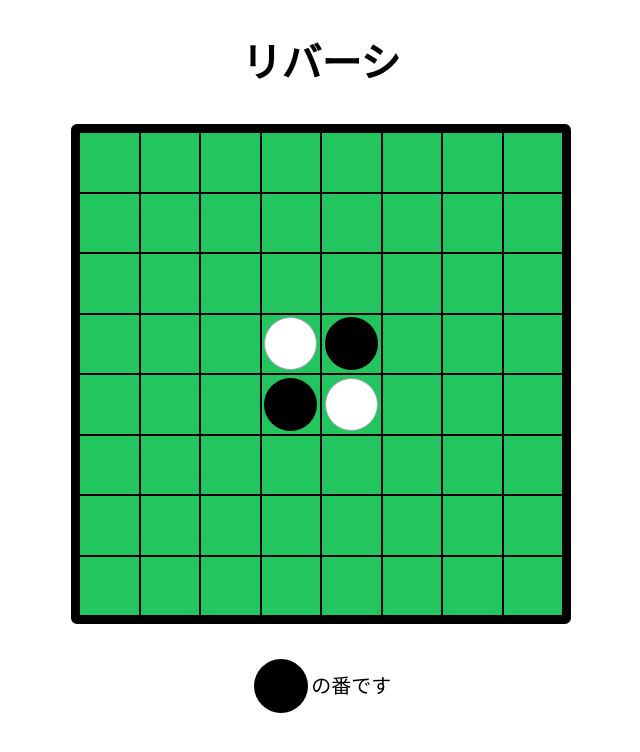
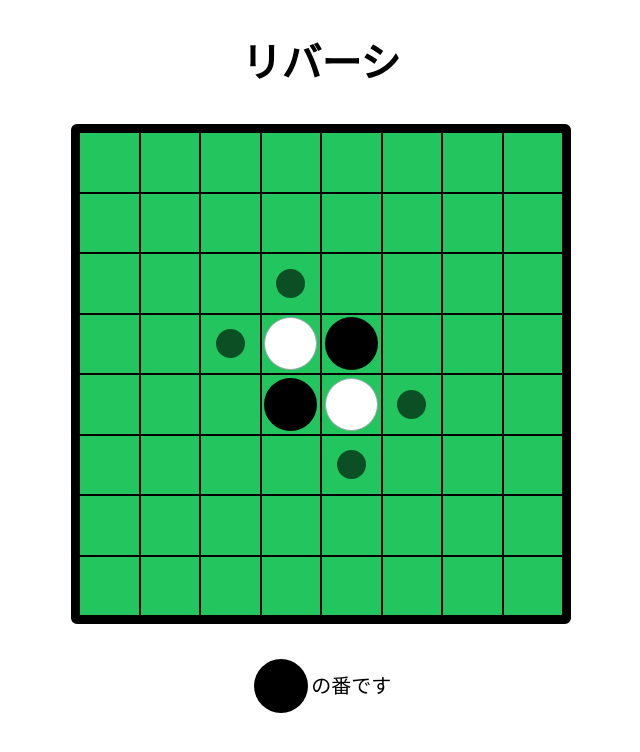
Before and after one commit to akiogitgit/reversi, a SvelteKit app: page / in a window 1280 px wide. Shown: the top 752 px of the page, without its empty margins (319-959 px from the left). Built offline with nearby package versions, Linux system fonts and the light colour scheme.

Commit message:
feat: 押せる位置にマークを表示する

```diff
--- /dev/null
+++ b/src/components/BlackPutMarker.svelte
@@ -0,0 +1 @@
+<div class="rounded-full bg-black/60 h-[50%] w-[50%]" />
--- /dev/null
+++ b/src/components/WhitePutMarker.svelte
@@ -0,0 +1 @@
+<div class="rounded-full bg-white/60 h-[50%] w-[50%]" />
--- a/src/routes/+page.svelte
+++ b/src/routes/+page.svelte
@@ -7,7 +7,9 @@
 	// 盤上全て埋まるか、どちらも挟めないなら終了
 	// 石の多い方の勝利。引き分けもある。
 
+	import BlackPutMarker from '../components/BlackPutMarker.svelte'
 	import BlackStone from '../components/BlackStone.svelte'
+	import WhitePutMarker from '../components/WhitePutMarker.svelte'
 	import WhiteStone from '../components/WhiteStone.svelte'
 
 	// 考えること
@@ -180,7 +182,7 @@
 	// TODO: 隣ならbreakはいらないかも？
 
 	// 挟めるか判定じゃなくて、挟む関数でいい
-	const checkSandwichAbility = (y: number, x: number): Position[] => {
+	const getReverseFields = (y: number, x: number): Position[] => {
 		const targetFields: Position[] = [] // ひっくり返すフィールド
 
 		// 上 をひっくり返せる位置に置いた
@@ -353,7 +355,7 @@
 	const onClickField = (y: number, x: number) => {
 		if (fields[y][x]) return // 既に置かれている
 
-		const targetFields = checkSandwichAbility(y, x)
+		const targetFields = getReverseFields(y, x)
 		if (!targetFields.length) return // ひっくり返せない
 
 		fields[y][x] = currentColor // 石を置く
@@ -369,22 +371,29 @@
 		{#each fields as field1, y (y)}
 			<div class="flex">
 				{#each field1 as field, x (x)}
+					<div>
 						<button
-						class="border border-black h-11vw max-h-60.5px grid w-11vw place-items-center sm:(h-60.5px w-60.5px)"
+							class="border border-black h-11vw max-w-60.5px max-h-60.5px grid w-11vw place-items-center"
 							on:click={() => onClickField(y, x)}
 						>
 							{#if field === '白'}
 								<WhiteStone />
 							{:else if field === '黒'}
 								<BlackStone />
+							{:else if putAbleFields.find(pos => pos.x === x && pos.y === y)}
+								{#if currentColor === '白'}
+									<WhitePutMarker />
+								{:else}
+									<BlackPutMarker />
+								{/if}
 							{/if}
 						</button>
+					</div>
 				{/each}
 			</div>
 		{/each}
 	</div>
 
-	<!-- <p class="mt-8 text-center text-xl">{currentColor === '白' ? '白' : '黒'}の番です</p> -->
 	<div class="flex mt-8 text-center text-xl items-center justify-center">
 		<div
 			class="h-11vw max-h-60.5px max-w-60.5px grid w-11vw place-items-center sm:(h-60.5px w-60.5px)"
```
Lines whose indentation alone changed are shown as unchanged.
